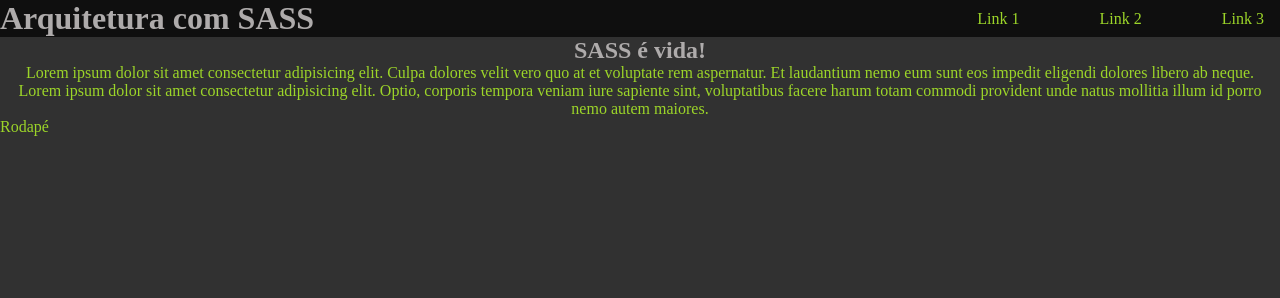
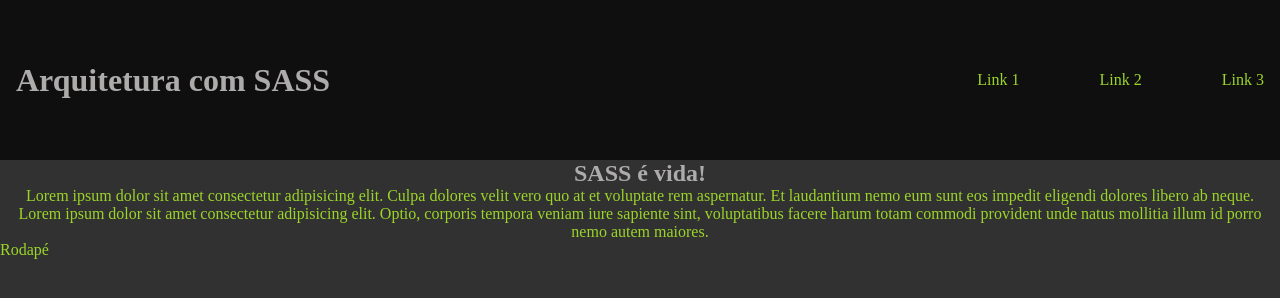
Before and after one commit to DanielSCustodio/Curso-sass, a plain HTML site: page Arquitetura-de-projetos/index.html in a window 1280 px wide. Drawn offline with Linux system fonts and the light colour scheme.

Commit message:
feat: Layout directory

```diff
--- a/Arquitetura-de-projetos/index.html
+++ b/Arquitetura-de-projetos/index.html
@@ -10,7 +10,7 @@
 <body>
   <header>
     <h1>Arquitetura com SASS</h1>
-    <nav>
+    <nav class="navbar">
       <ul>
         <li><a href="#">Link 1</a></li>
         <li><a href="#">Link 2</a></li>
--- a/Arquitetura-de-projetos/sass/1-base/_elements.sass
+++ b/Arquitetura-de-projetos/sass/1-base/_elements.sass
@@ -13,6 +13,8 @@
   display: flex
   justify-content: space-between
   align-items: center
+  height: 20vh
+  padding: 0 1rem
 
 main
   text-align: center
@@ -23,12 +25,6 @@
 
 ul
   list-style: none
-  display: flex
-  margin: 0 1rem
-
-li
-  &+li
-    margin-left: 5rem
 
 h1,h2
   color: variables.$primary-color
--- a/Arquitetura-de-projetos/sass/1-base/_variables.sass
+++ b/Arquitetura-de-projetos/sass/1-base/_variables.sass
@@ -2,3 +2,4 @@
 $secondary-color: #9cd529
 $bg-color: #313131
 $bg-color-secondary: #0f0f0f
+$hover-primary: #f66161
--- /dev/null
+++ b/Arquitetura-de-projetos/sass/2-layouts/_navbar.sass
@@ -0,0 +1,14 @@
+@use '../1-base/variables'
+
+.navbar
+
+  ul
+    display: flex
+  li
+    &+li
+      margin-left: 5rem
+
+    a
+      transition: .8s
+    a:hover
+      color: variables.$hover-primary
--- a/Arquitetura-de-projetos/sass/2-layouts/layouts.sass
+++ b/Arquitetura-de-projetos/sass/2-layouts/layouts.sass
@@ -0,0 +1 @@
+@use 'navbar'
```
Also changed, not shown: Arquitetura-de-projetos/css/main.css.
